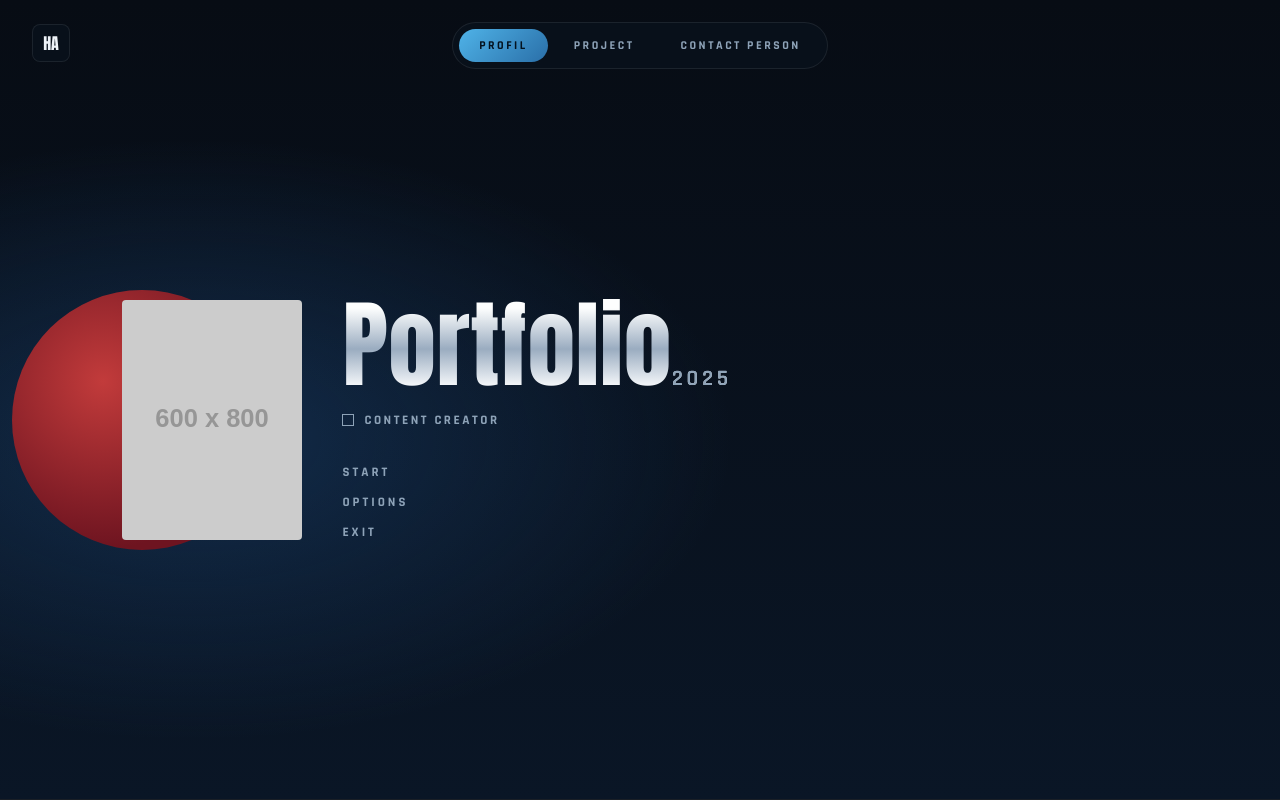
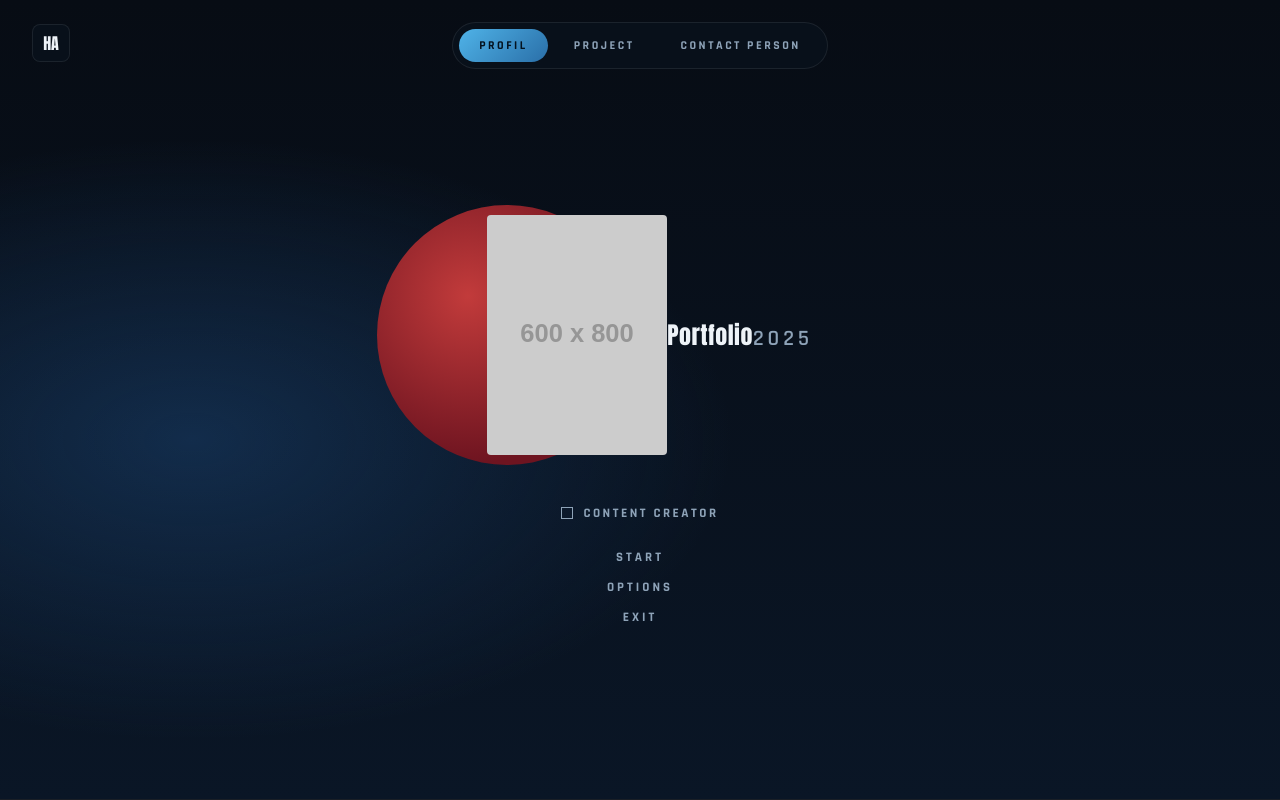
Before and after one commit to lrofers/hafidsa, a website: page index.html in a window 1280 px wide. Shown: the top 800 px of the page. Drawn offline with Linux system fonts and the light colour scheme; no server answers; placeholder pictures from the web are drawn by us.

Commit message:
Update index.html

```diff
--- a/index.html
+++ b/index.html
@@ -89,7 +89,10 @@
       linear-gradient(180deg,#070c14 0%, #0a1626 100%);
   }
   .hero-inner{
-    display:flex;align-items:center;gap:40px;flex-wrap:wrap;
+    display:flex;flex-direction:column;align-items:center;text-align:center;gap:0;
+  }
+  .hero-photo-row{
+    display:flex;align-items:center;gap:0;margin-bottom:28px;
   }
   .hero-photo{
     position:relative;
@@ -133,18 +136,19 @@
     margin-top:22px;
     display:inline-flex;align-items:center;gap:10px;
     font-size:13px;color:var(--text-muted);
+    justify-content:center;
   }
   .hero-role span.chk{
     width:12px;height:12px;border:1px solid var(--text-muted);display:inline-block;
   }
   .hero-menu{
-    margin-top:34px;display:flex;flex-direction:column;gap:14px;
+    margin-top:26px;display:flex;flex-direction:column;align-items:center;gap:14px;
   }
   .hero-menu a{
     color:var(--text-muted);text-decoration:none;font-size:13px;
-    letter-spacing:3px;transition:color .2s, padding-left .2s;
+    letter-spacing:3px;transition:color .2s;
   }
-  .hero-menu a:hover{color:#fff;padding-left:8px;}
+  .hero-menu a:hover{color:#fff;}
 
   /* ---------- PROFILE ---------- */
   #profile{
@@ -187,7 +191,7 @@
   }
   .skills-row{display:flex;gap:12px;flex-wrap:wrap;margin-bottom:36px;}
   .skill-badge{
-    width:46px;height:46px;border-radius:11px;
+    width:46px;height:46px;border-radius:50%;
     display:flex;align-items:center;justify-content:center;
     font-family:'Rajdhani',sans-serif;font-weight:700;font-size:14px;
     color:#fff;
@@ -248,8 +252,8 @@
   }
   .contact-links a:hover{color:#fff;}
   .contact-links .plat{
-    width:20px;height:20px;border-radius:5px;background:var(--panel-navy-3);
-    display:inline-flex;align-items:center;justify-content:center;font-size:10px;
+    width:22px;height:22px;border-radius:50%;background:var(--panel-navy-3);
+    display:inline-flex;align-items:center;justify-content:center;font-size:9px;
   }
   .thankyou h2{
     font-size:clamp(40px,7vw,80px);
@@ -288,12 +292,14 @@
 <!-- HERO -->
 <section id="hero">
   <div class="hero-inner">
-    <div class="hero-photo">
-      <div class="redblob"></div>
-      <img id="hero-photo" src="" alt="Hafidh Sabryan Alfatih">
+    <div class="hero-photo-row">
+      <div class="hero-photo">
+        <div class="redblob"></div>
+        <img id="hero-photo" src="" alt="Hafidh Sabryan Alfatih">
+      </div>
+      <h1 class="display">Portfolio<span class="hero-year"> 2025</span></h1>
     </div>
     <div class="hero-text">
-      <h1 class="display">Portfolio<span class="hero-year"> 2025</span></h1>
       <div class="hero-role hud"><span class="chk"></span> <span id="hero-title">Content Creator</span></div>
       <div class="hero-menu hud">
         <a href="#profile">Start</a>
@@ -431,7 +437,7 @@ function render(data){
       el.style.background = 'transparent';
       el.style.padding = '0';
       el.style.overflow = 'hidden';
-      el.innerHTML = `<img src="${s.iconUrl}" alt="${s.name||s.label}" style="width:100%;height:100%;object-fit:cover;border-radius:11px;">`;
+      el.innerHTML = `<img src="${s.iconUrl}" alt="${s.name||s.label}" style="width:100%;height:100%;object-fit:cover;border-radius:50%;">`;
     }else{
       el.style.background = s.color || '#16324f';
       el.textContent = s.label;
```
